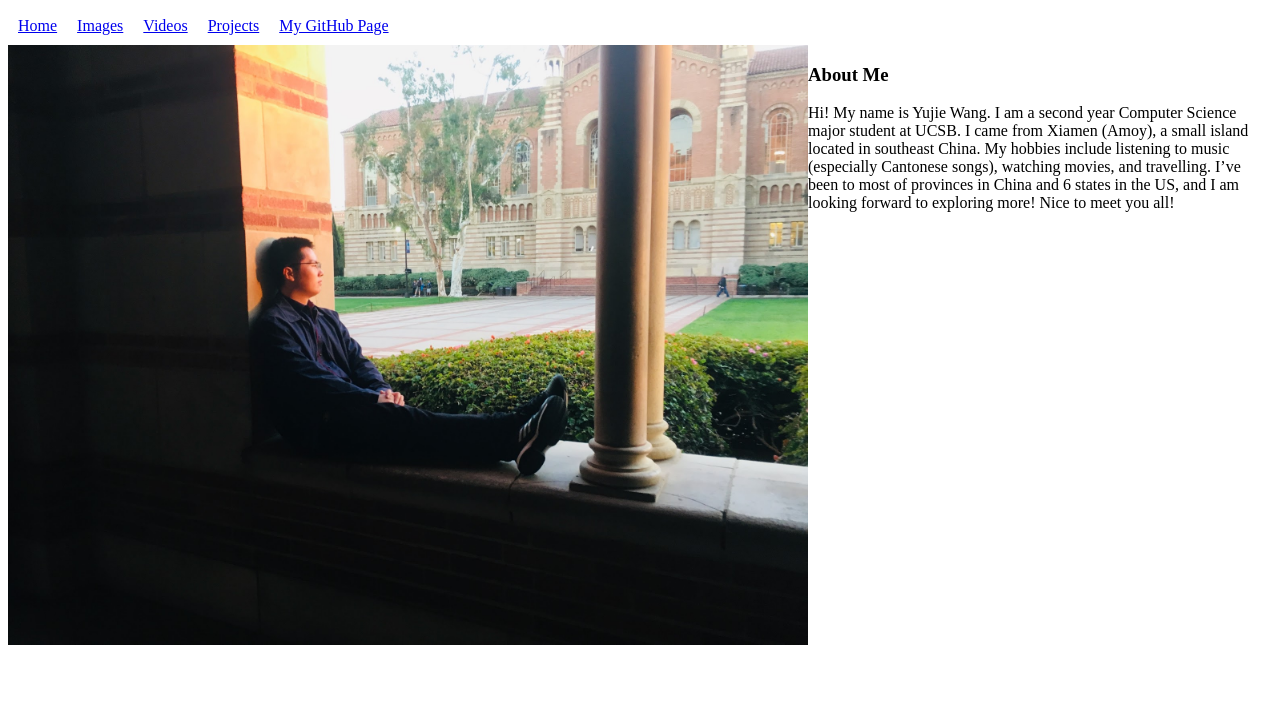
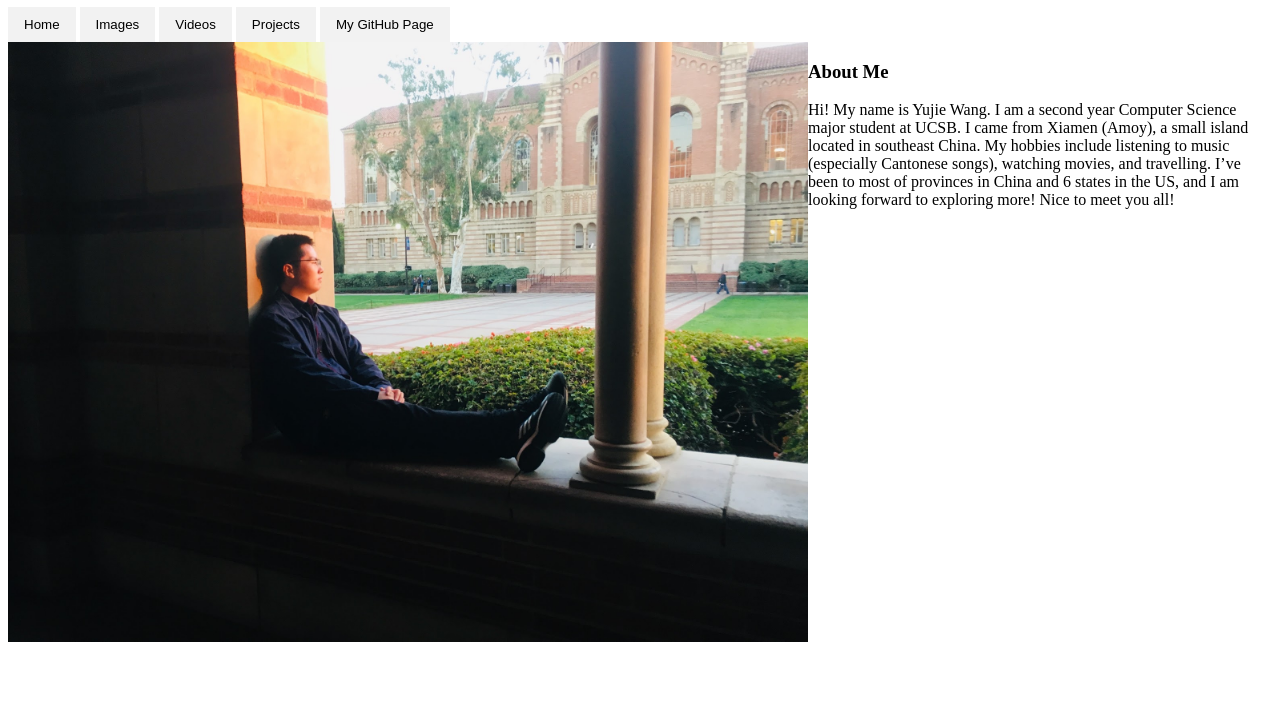
Before and after one commit to WilsonWYJ/cs185_asg1, a plain HTML site: page index.html in a window 1280 px wide. Shown: the part 73-800 px from the top of the page. Drawn offline with Linux system fonts and the light colour scheme.

Commit message:
yw - Made the nav bar be active

```diff
--- a/index.html
+++ b/index.html
@@ -8,22 +8,12 @@
 	<div class="header">
 		<h1>Hi! Welcome to Yujie Wang's website!</h1>
 	</div>
-	<div class="nav-bar">
-		<div class="tab">
-			<a href="index.html">Home</a>
-		</div>
-		<div class="tab">
-			<a href="images.html">Images</a>
-		</div>
-		<div class="tab">
-			<a href="videos.html">Videos</a>
-		</div>
-		<div class="tab">
-			<a href="projects.html">Projects</a>
-		</div>
-		<div class="tab">
-			<a href="https://github.com/WilsonWYJ">My GitHub Page</a>
-		</div>
+	<div>
+		<button class="btn" onclick="window.location.href = 'index.html'">Home</button>
+		<button class="btn" onclick="window.location.href = 'images.html'">Images</button>
+		<button class="btn" onclick="window.location.href = 'videos.html'">Videos</button>
+		<button class="btn" onclick="window.location.href = 'projects.html'">Projects</button>
+		<button class="btn" onclick="window.location.href = 'https://github.com/WilsonWYJ'">My GitHub Page</button>
 	</div>
 	<div id="main-body">
 		<div>
--- a/style.css
+++ b/style.css
@@ -6,6 +6,17 @@
 }
 .tab {
     padding: 10px
+}
+.btn {
+    border: none;
+    outline: none;
+    padding: 10px 16px;
+    background-color: #f2f2f2;
+    cursor: pointer;
+}
+.active, .btn:hover {
+background-color: #666;
+color: white;
 }
 #main-body {
     display: flex
```
Also changed, not shown: images.html (+6 -16 lines), projects.html (+6 -16 lines), videos.html (+6 -16 lines).
